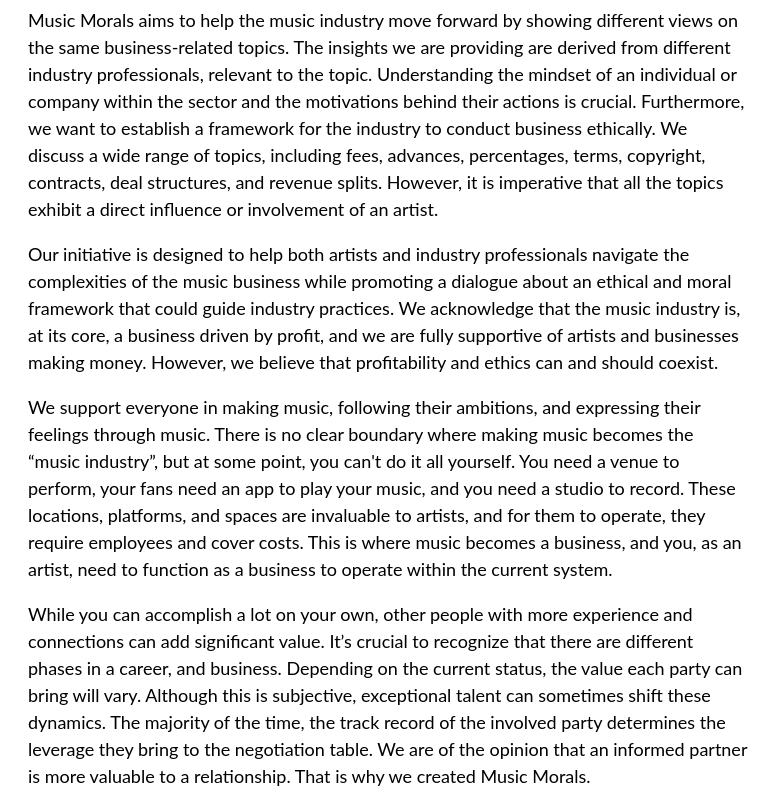
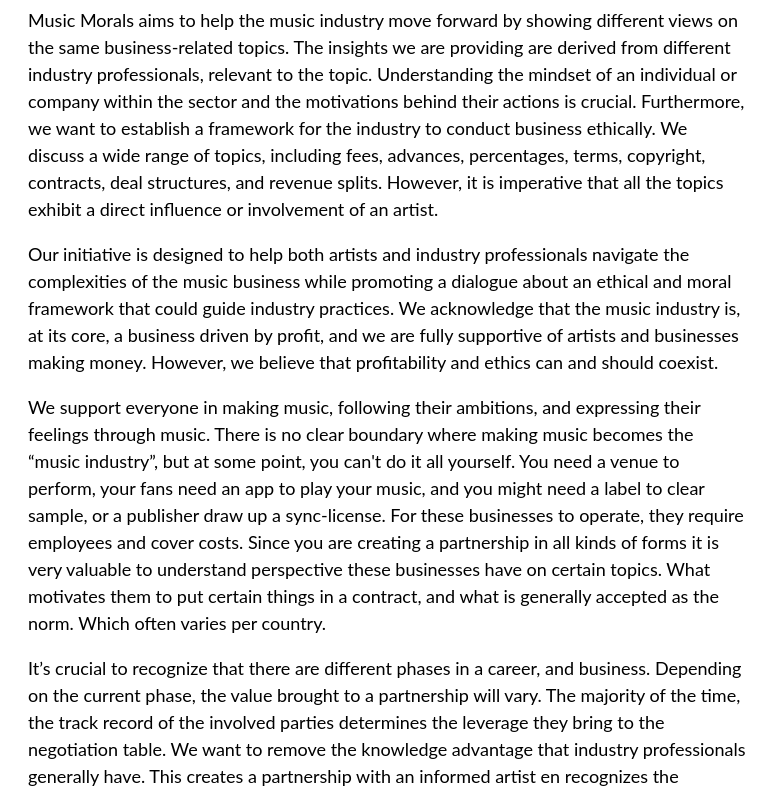
Before and after one commit to MusicMorals/Website, a plain HTML site: page index.html in a window 1280 px wide. Shown: the part 123-918 px from the top of the page, without its empty margins (0-783 px from the left). Drawn offline with Linux system fonts and the light colour scheme.

Commit message:
Update index.html

```diff
--- a/index.html
+++ b/index.html
@@ -17,9 +17,10 @@
 </p>
 <p>Our initiative is designed to help both artists and industry professionals navigate the complexities of the music business while promoting a dialogue about an ethical and moral framework that could guide industry practices. We acknowledge that the music industry is, at its core, a business driven by profit, and we are fully supportive of artists and businesses making money. However, we believe that profitability and ethics can and should coexist.</p>
 <p>
-We support everyone in making music, following their ambitions, and expressing their feelings through music. There is no clear boundary where making music becomes the “music industry”, but at some point, you can't do it all yourself. You need a venue to perform, your fans need an app to play your music, and you need a studio to record. These locations, platforms, and spaces are invaluable to artists, and for them to operate, they require employees and cover costs. This is where music becomes a business, and you, as an artist, need to function as a business to operate within the current system.
+We support everyone in making music, following their ambitions, and expressing their feelings through music. There is no clear boundary where making music becomes the “music industry”, but at some point, you can't do it all yourself. You need a venue to perform, your fans need an app to play your music, and you might need a label to clear sample, or a publisher draw up a sync-license. For these businesses to operate, they require employees and cover costs. Since you are creating a partnership in all kinds of forms it is very valuable to understand perspective these businesses have on certain topics. What motivates them to put certain things in a contract, and what is generally accepted as the norm. Which often varies per country.
 </p><p>
-While you can accomplish a lot on your own, other people with more experience and connections can add significant value. It’s crucial to recognize that there are different phases in a career, and business. Depending on the current status, the value each party can bring will vary. Although this is subjective, exceptional talent can sometimes shift these dynamics. The majority of the time, the track record of the involved party determines the leverage they bring to the negotiation table. We are of the opinion that an informed partner is more valuable to a relationship. That is why we created Music Morals.
+It’s crucial to recognize that there are different phases in a career, and business. Depending on the current phase, the value brought to a partnership will vary. The majority of the time, the track record of the involved parties determines the leverage they bring to the negotiation table. We want to remove the knowledge advantage that industry professionals generally have. This creates a partnership with an informed artist en recognizes the executional experience and connections of the industry professional.
+We are of the opinion that an informed partner is more valuable to a relationship. Which is why we created Music Morals.
 </p><p>
 Our mission is to establish a framework for what constitutes moral and ethical behavior in the music industry. And offer insight into the thinking of your potential partner from a business perspective. We understand that the world is constantly changing, and the music industry is always evolving. We are not aiming to be the most forward-thinking or disruptive force; instead, we believe that education and a clear framework are the way forward for everyone. Futhermore, we see it as our role to present the different business perspectives on the same topic and ensure their arguments are made on an equal basis. To have an honest conversation about morals and ethics in the music industry, we must establish a baseline of current practices while being mindful of the different perspectives on these topics.
 </p><p>
```
